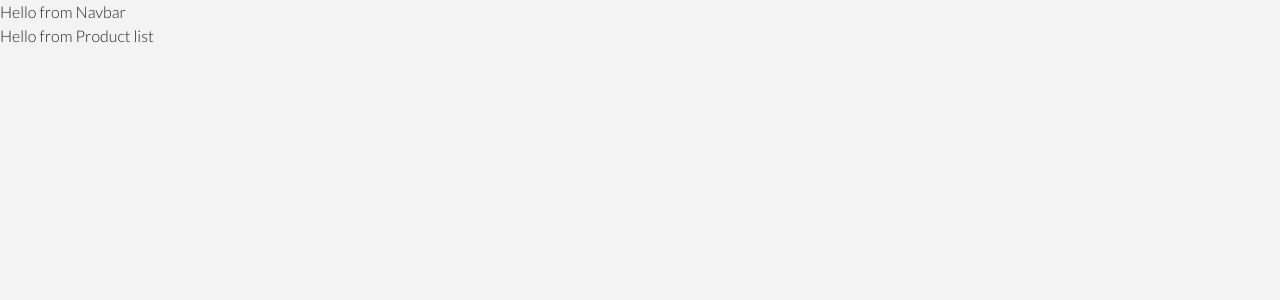
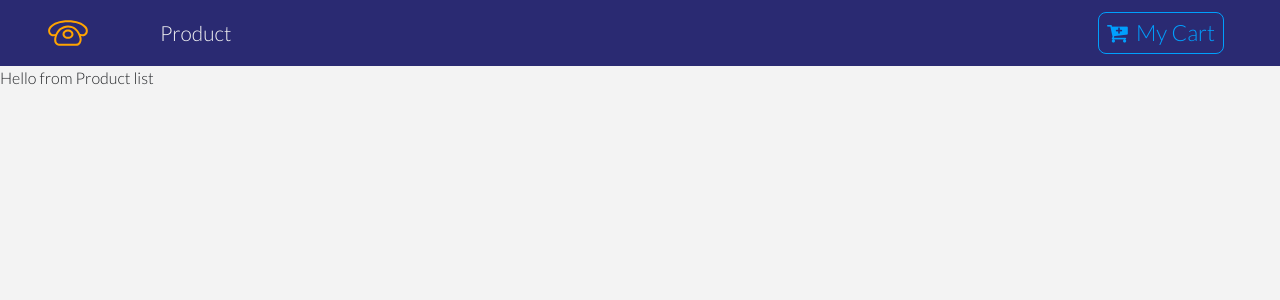
Before and after one commit to lekhnatholi/react-e-cart, a React (Create React App) app: page / in a window 1280 px wide. Shown: the top 300 px of the page. Built offline with nearby package versions, Linux system fonts and the light colour scheme.

Commit message:
navbar component

```diff
--- a/public/index.html
+++ b/public/index.html
@@ -5,7 +5,7 @@
     <meta name="viewport" content="width=device-width, initial-scale=1">
     <link rel="shortcut icon" href="%PUBLIC_URL%/favicon.ico">
     <link href="https://fonts.googleapis.com/css2?family=Lato:ital,wght@0,300;1,700&family=Permanent+Marker&display=swap" rel="stylesheet">
-
+    <link href="https://stackpath.bootstrapcdn.com/font-awesome/4.7.0/css/font-awesome.min.css" rel="stylesheet" integrity="sha384-wvfXpqpZZVQGK6TAh5PVlGOfQNHSoD2xbE+QkPxCAFlNEevoEH3Sl0sibVcOQVnN" crossorigin="anonymous">
     <title>React App</title>
   </head>
   <body>
--- /dev/null
+++ b/src/components/Button.js
@@ -0,0 +1,21 @@
+import styled from 'styled-components';
+
+export const ButtonContainer = styled.button`
+    text-transform: capitalize;
+    font-size: 1.4rem;
+    background:transparent;
+    border:0.05rem solid var(--lightBlue);
+    color:var(--lightBlue);
+    border-radius:0.5rem;
+    padding:0.2rem 0.5rem;
+    cursor:pointer;
+    margin:0.2rem 0.5rem 0.2rem 0;
+    transition: all 0.5s ease-in-out;
+    &:hover{
+        background:var(--lightBlue);
+        color:var(--mainBlue);
+    }
+    &:focus{
+        outline:none;
+    }
+`
--- a/src/components/Navbar.js
+++ b/src/components/Navbar.js
@@ -1,11 +1,42 @@
-import React, { Component } from 'react'
+import React, { Component } from 'react';
+import { Link } from 'react-router-dom';
+import Styled from 'styled-components';
+
+import logo from '../logo.svg';
+import { ButtonContainer } from './Button';
 
 export default class Navbar extends Component {
     render() {
         return (
-            <div>
-                Hello from Navbar
-            </div>
+            <NavWrapper className="navbar navbar-expand-sm navbar-dark px-sm-5">
+                <Link to="/">
+                    <img src={ logo } alt="store " className="navbar-brand" />
+                </Link>
+                <ul className="navbar-nav align-items-center">
+                    <li className="nav-item ml-5">
+                        <Link to='/' className="nav-link">
+                        product
+                        </Link>
+                    </li>
+                </ul>
+                <Link to='/cart' className="ml-auto">
+                    <ButtonContainer>
+                         <span className="mr-2">
+                            <i className="fa fa-cart-plus" />
+                        </span>
+                        my cart
+                    </ButtonContainer>
+                </Link>
+            </NavWrapper>
         )
     }
 }
+
+const NavWrapper= Styled.nav`
+    background:var(--mainBlue);
+    .nav-link{
+        color:var(--mainWhite) !important;
+        font-size:1.3rem;
+        text-transform:capitalize !important;
+    }
+`
```
